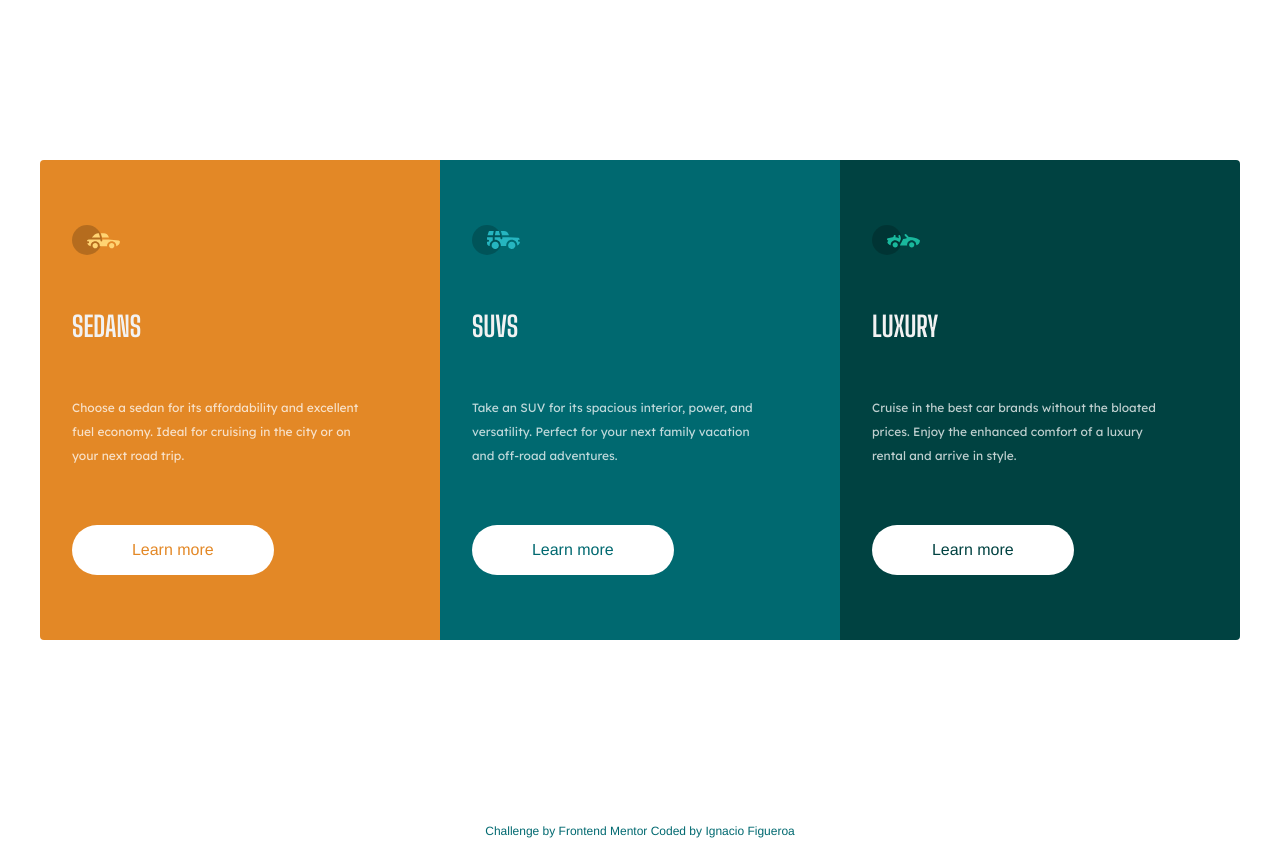
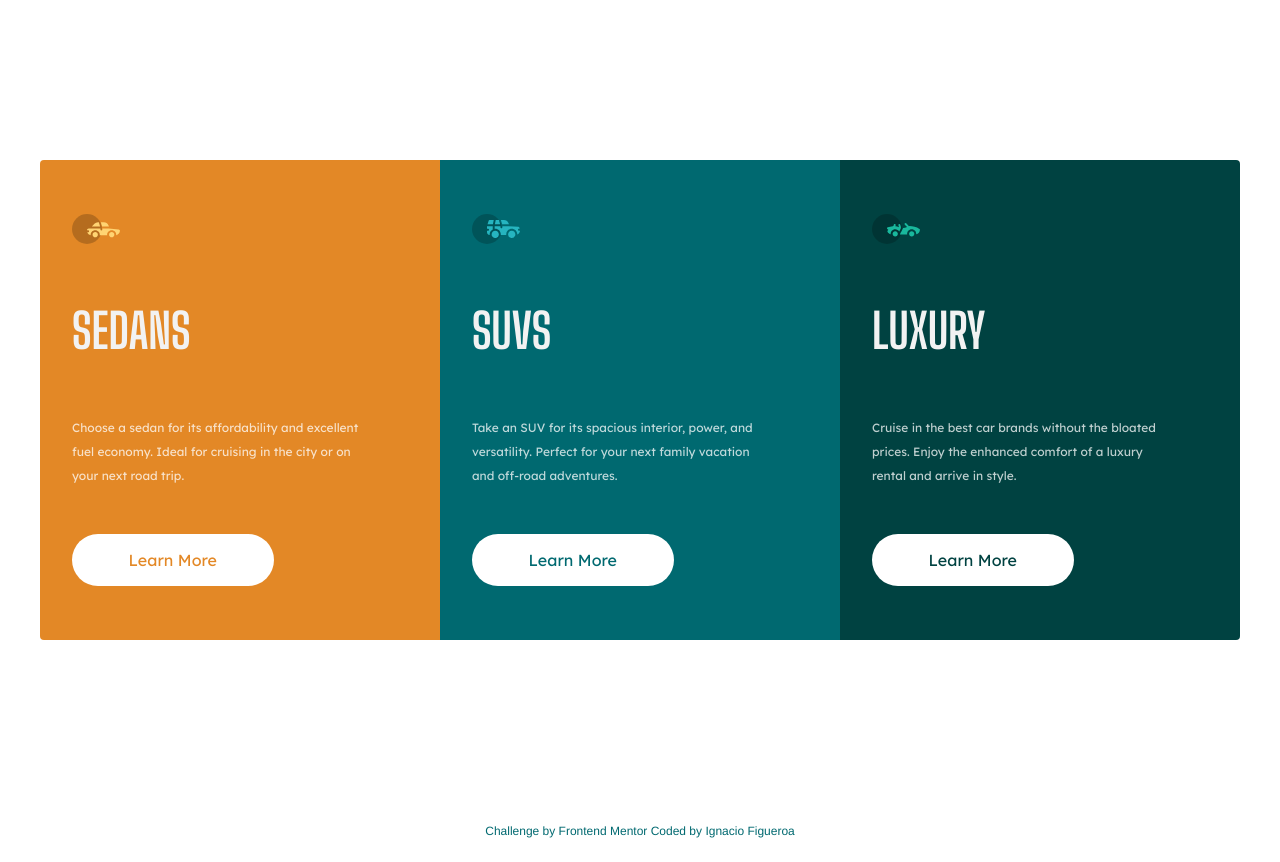
Before and after one commit to ignaciofigueroadev/3-Column-preview-card-component, a website: page index.html in a window 1280 px wide. Drawn offline with Linux system fonts and the light colour scheme.

Commit message:
Fixing some things else

```diff
--- a/index.html
+++ b/index.html
@@ -17,7 +17,7 @@
       <h1 class="card__title"> Sedans</h1>
       <p class="card__description">Choose a sedan for its affordability and excellent fuel economy. Ideal for cruising
         in the city or on your next road trip.</p>
-      <button class="card__button card__button--1">Learn more</button>
+      <button class="card__button card__button--1">Learn More</button>
     </section>
 
     <section class="container__card container__card--2 card">
@@ -26,7 +26,7 @@
       <p class="card__description">Take an SUV for its spacious interior, power, and versatility. Perfect for your
         next
         family vacation and off-road adventures.</p>
-      <button class="card__button card__button--2">Learn more</button>
+      <button class="card__button card__button--2">Learn More</button>
     </section>
 
     <section class="container__card container__card--3 card">
@@ -35,7 +35,7 @@
       <p class="card__description">Cruise in the best car brands without the bloated prices. Enjoy the enhanced
         comfort
         of a luxury rental and arrive in style.</p>
-      <button class="card__button card__button--3">Learn more</button>
+      <button class="card__button card__button--3">Learn More</button>
     </section>
 
   </main>
--- a/sass/style.scss
+++ b/sass/style.scss
@@ -65,6 +65,7 @@
         padding: 1em;
         border-radius: 3em;
         transition: .2s ease-in-out;
+        font-family: $lexendaDeca;
     }
 
     &__button:hover {
@@ -115,5 +116,9 @@
 
     .card {
         height: 30em;
+
+        &__title {
+            font-size: 3em;
+        }
     }
 }
```
Also changed, not shown: css/style.css, 1 other file.
